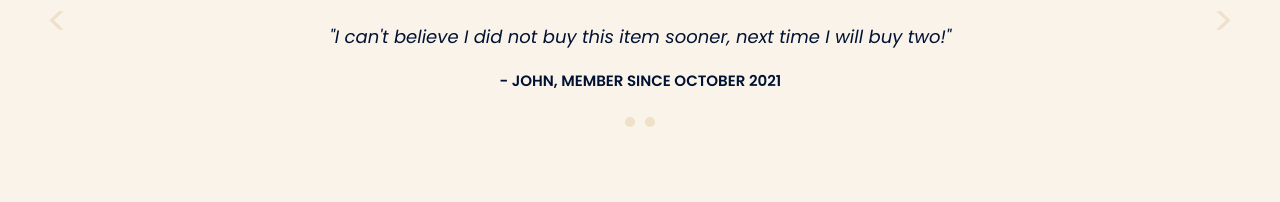
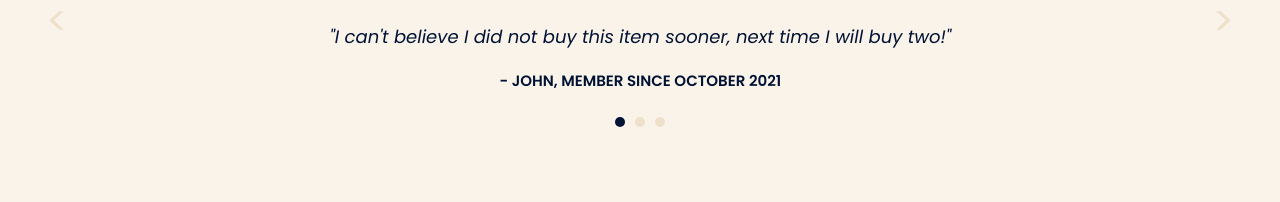
Before and after one commit to tdematos/Ecommerce-Store, a React (Vite) app in the folder ecom-website-project/: page / in a window 1280 px wide. Shown: the part 3789-3991 px from the top of the page. Built offline with nearby package versions, Linux system fonts and the light colour scheme; no server answers.

Commit message:
[testimonial banner] - add ability to cycle through index of review file and gave functionality to press arrow and toggle through reviews dynamically on the page

```diff
--- a/ecom-website-project/src/components/TestimonialBanner.tsx
+++ b/ecom-website-project/src/components/TestimonialBanner.tsx
@@ -1,30 +1,59 @@
-import React, { Fragment } from "react";
+import React, { useState } from "react";
 import "../style/testimonialBanner.css";
 import { reviews } from "./Reviews";
 
 const TestimonialBanner: React.FC = () => {
+  const [currentTestimonialIndex, setCurrentTestimonialIndex] = useState(0);
+
+  const handleRightArrowClick = () => {
+    setCurrentTestimonialIndex((prevIndex) => (prevIndex + 1) % reviews.length);
+  };
+
+  const handleLeftArrowClick = () => {
+    setCurrentTestimonialIndex(
+      (prevIndex) => (prevIndex - 1 + reviews.length) % reviews.length
+    );
+  };
+
+  const handleBallClick = (index: number) => {
+    setCurrentTestimonialIndex(index);
+  };
+
   return (
-    <Fragment>
     <section className="customer-testimonials">
       <div>
-          <button className="t-left arrow">&lt;</button>
+        <button className="t-left arrow" onClick={handleLeftArrowClick}>
+          &lt;
+        </button>
       </div>
       <div className="testimonial-container">
         <h3 className="testimonial-title">Happy Customers</h3>
         <p className="written-testimonial">
-            {reviews[0] && reviews[0].review}
+          {reviews[currentTestimonialIndex] &&
+            reviews[currentTestimonialIndex].review}
         </p>
-          <p className="customer-name">{reviews[0] && reviews[0].person}</p>
+        <p className="customer-name">
+          {reviews[currentTestimonialIndex] &&
+            reviews[currentTestimonialIndex].person}
+        </p>
         <div className="t-selector">
-            <div className="round-select"></div>
-            <div className="round-select"></div>
+          {reviews.map((_, index) => (
+            <div
+              key={index}
+              className={`round-select ${
+                index === currentTestimonialIndex ? "active" : ""
+              }`}
+              onClick={() => handleBallClick(index)}
+            ></div>
+          ))}
         </div>
       </div>
       <div>
-          <button className="t-right arrow">&gt;</button>
+        <button className="t-right arrow" onClick={handleRightArrowClick}>
+          &gt;
+        </button>
       </div>
     </section>
-    </Fragment>
   );
 };
 
--- a/ecom-website-project/src/style/testimonialBanner.css
+++ b/ecom-website-project/src/style/testimonialBanner.css
@@ -50,6 +50,10 @@
   background-color: var(--sand-color);
 }
 
+.round-select.active {
+  background-color: var(--darkBlue-color);
+}
+
 .round-select:hover {
   background-color: var(--darkBlue-color);
   cursor: pointer;
```
Lines whose indentation alone changed are shown as unchanged.
